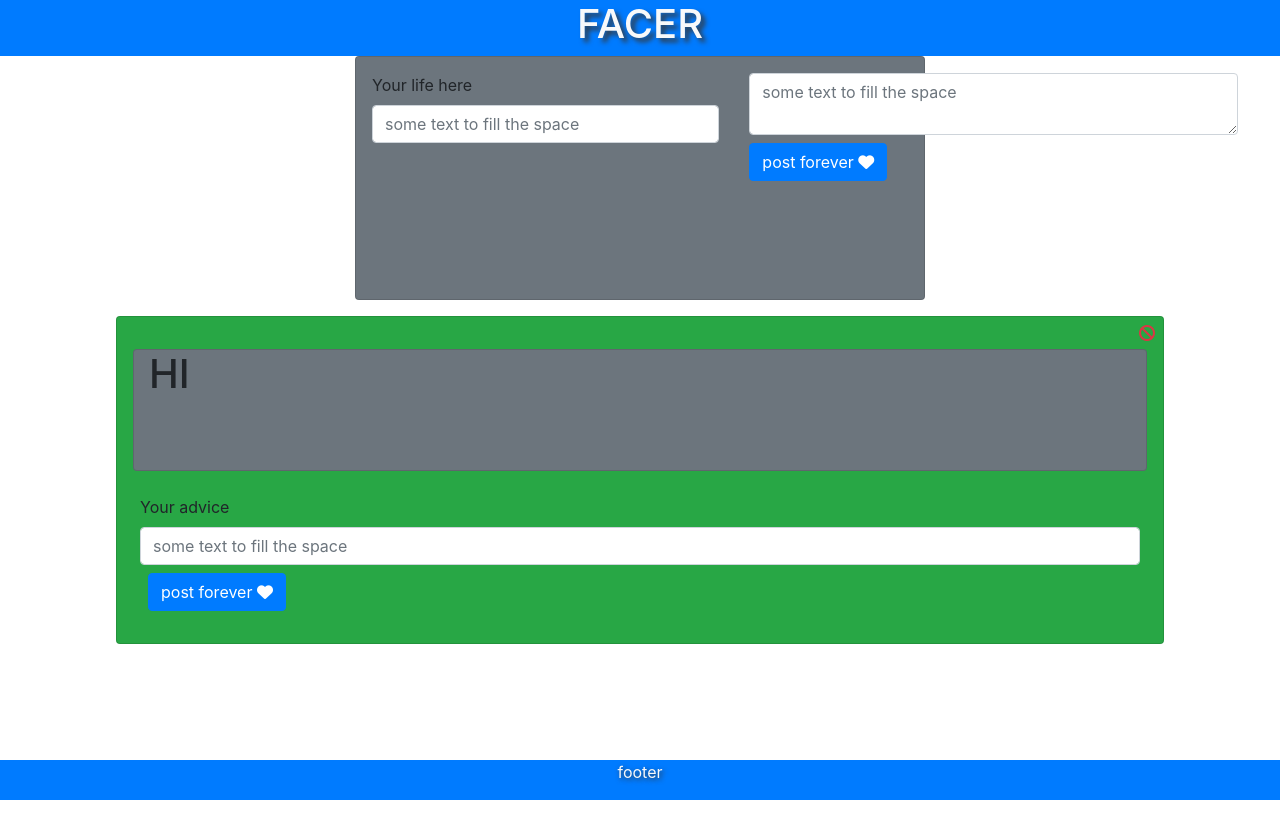
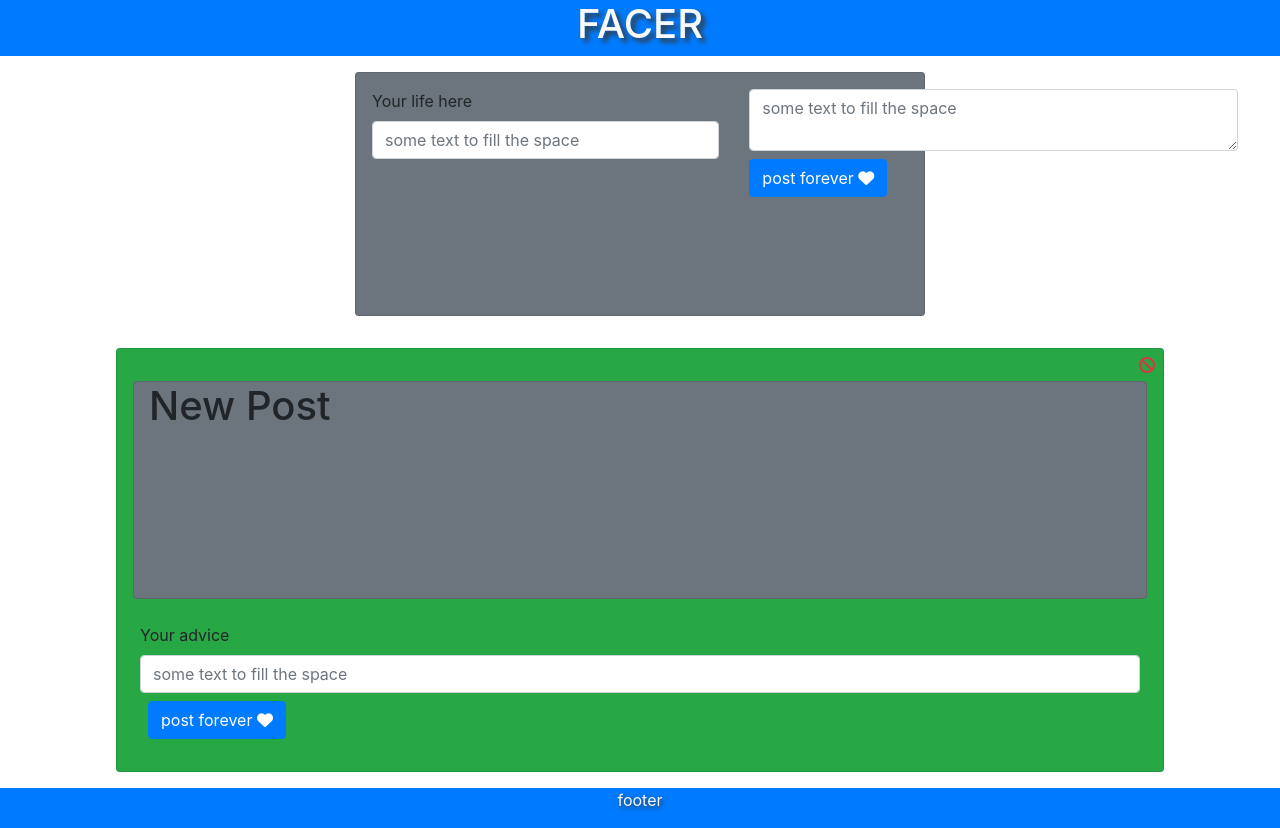
Before and after one commit to LawrenceHaney/facer, a plain HTML site: page index.html in a window 1280 px wide. Before the commit the page ends 800 px from the top, so only its background shows below. Drawn offline with nearby package versions, Linux system fonts and the light colour scheme.

Commit message:
Minor_Adjustment

```diff
--- a/app/store.js
+++ b/app/store.js
@@ -1,7 +1,7 @@
 import Blog from "./Models/Blog.js"
 let _state = {
-  blogs:[
-    new Blog ({title: "HI"})
+  blogs: [
+    new Blog({ title: "New Post" })
   ]
 };
 
--- a/index.html
+++ b/index.html
@@ -19,7 +19,7 @@
 
     <main class="container bg-seconday">
         <div class="row justify-content-around">
-            <section class="col-6 card bg-secondary p-3">
+            <section class="col-6 card bg-secondary p-3 m-3">
                 <form onsubmit="app.blogsController.newBlog(event)" class="row d-flex flex-column">
 
                     <div class="form-group col-8 align-self-start">
```
